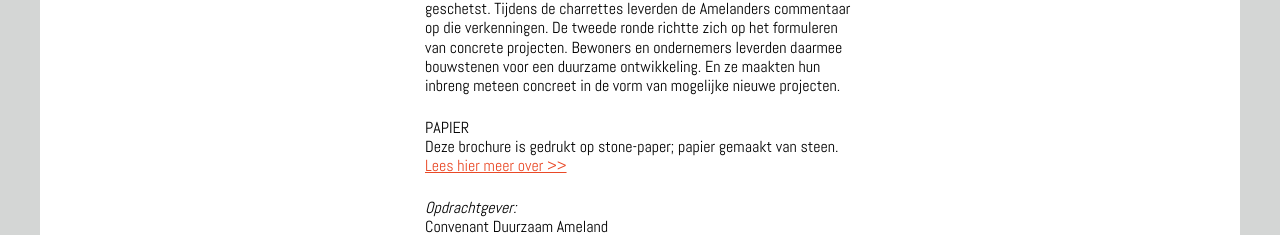
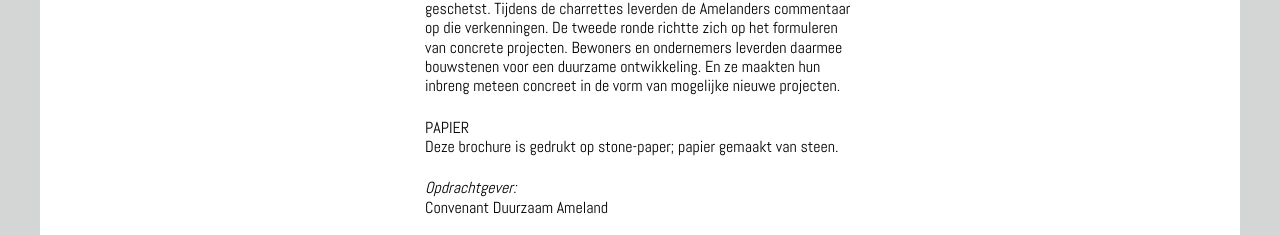
Before and after one commit to jhvanderschee/carli_d_static, a plain HTML site: page portfolio/charettes-tweede-ronde/index.html in a window 1280 px wide. Shown: the part 1008-1243 px from the top of the page. Drawn offline with Linux system fonts and the light colour scheme.

Commit message:
Updated 'portfolio/charettes-tweede-ronde/index.html' via CloudCannon

```diff
--- a/portfolio/charettes-tweede-ronde/index.html
+++ b/portfolio/charettes-tweede-ronde/index.html
@@ -74,7 +74,7 @@
 
 <p>Bij de eerste bijeenkomsten ging het vooral om het oogsten van wensen, visies en ideeën. Ook werden hier de verkenningen gepresenteerd die door het convenant Duurzaam Ameland waren geschetst. Tijdens de charrettes leverden de Amelanders commentaar op die verkenningen. De tweede ronde richtte zich op het formuleren van concrete projecten. Bewoners en ondernemers leverden daarmee bouwstenen voor een duurzame ontwikkeling. En ze maakten hun inbreng meteen concreet in de vorm van mogelijke nieuwe projecten.</p>
 
-<p>PAPIER<br />Deze brochure is gedrukt op stone-paper; papier gemaakt van steen. <a href="/blogs/blog-steen-en-tomaatpapier/">Lees hier meer over &gt;&gt;</a></p>
+<p>PAPIER<br />Deze brochure is gedrukt op stone-paper; papier gemaakt van steen. </p>
 
 
         <p><i>Opdrachtgever:</i><br />
```
